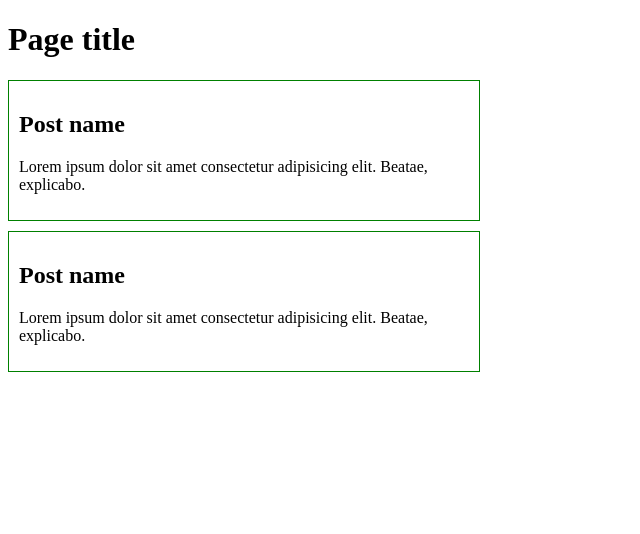
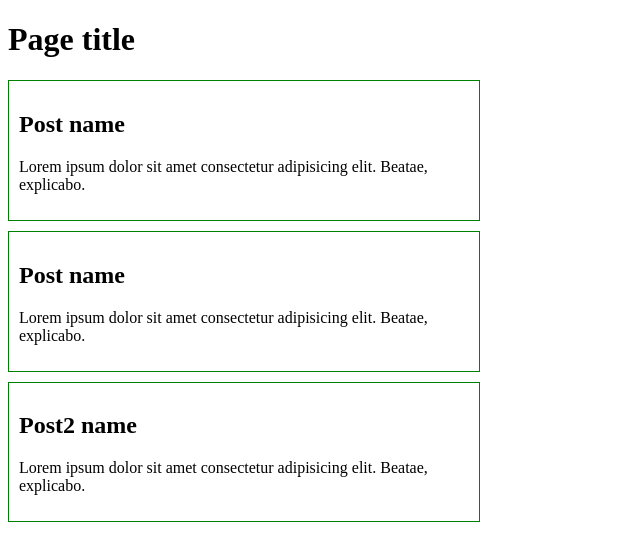
Before and after one commit to TkachukRR/26-angular-demo, an Angular app: page / in a window 1280 px wide. Shown: the top 534 px of the page, without its empty margins (0-640 px from the left). Built offline with nearby package versions, Linux system fonts and the light colour scheme.

Commit message:
#002 Added component to page with same styles

```diff
--- a/src/app/app.component.html
+++ b/src/app/app.component.html
@@ -1,3 +1,4 @@
 <h1>Page title</h1>
 <app-post></app-post>
 <app-post></app-post>
+<app-post2></app-post2>
--- a/src/app/post2/post2.component.html
+++ b/src/app/post2/post2.component.html
@@ -1 +1,6 @@
-<p>post2 works!</p>
+<div class="post">
+  <h2>Post2 name</h2>
+  <p>
+    Lorem ipsum dolor sit amet consectetur adipisicing elit. Beatae, explicabo.
+  </p>
+</div>
--- a/src/app/post2/post2.component.ts
+++ b/src/app/post2/post2.component.ts
@@ -3,8 +3,6 @@ import { Component } from '@angular/core';
 @Component({
   selector: 'app-post2',
   templateUrl: './post2.component.html',
-  styleUrls: ['./post2.component.scss']
+  styleUrls: ['./post2.component.scss', '../post/post.component.scss'],
 })
-export class Post2Component {
-
-}
+export class Post2Component {}
```
